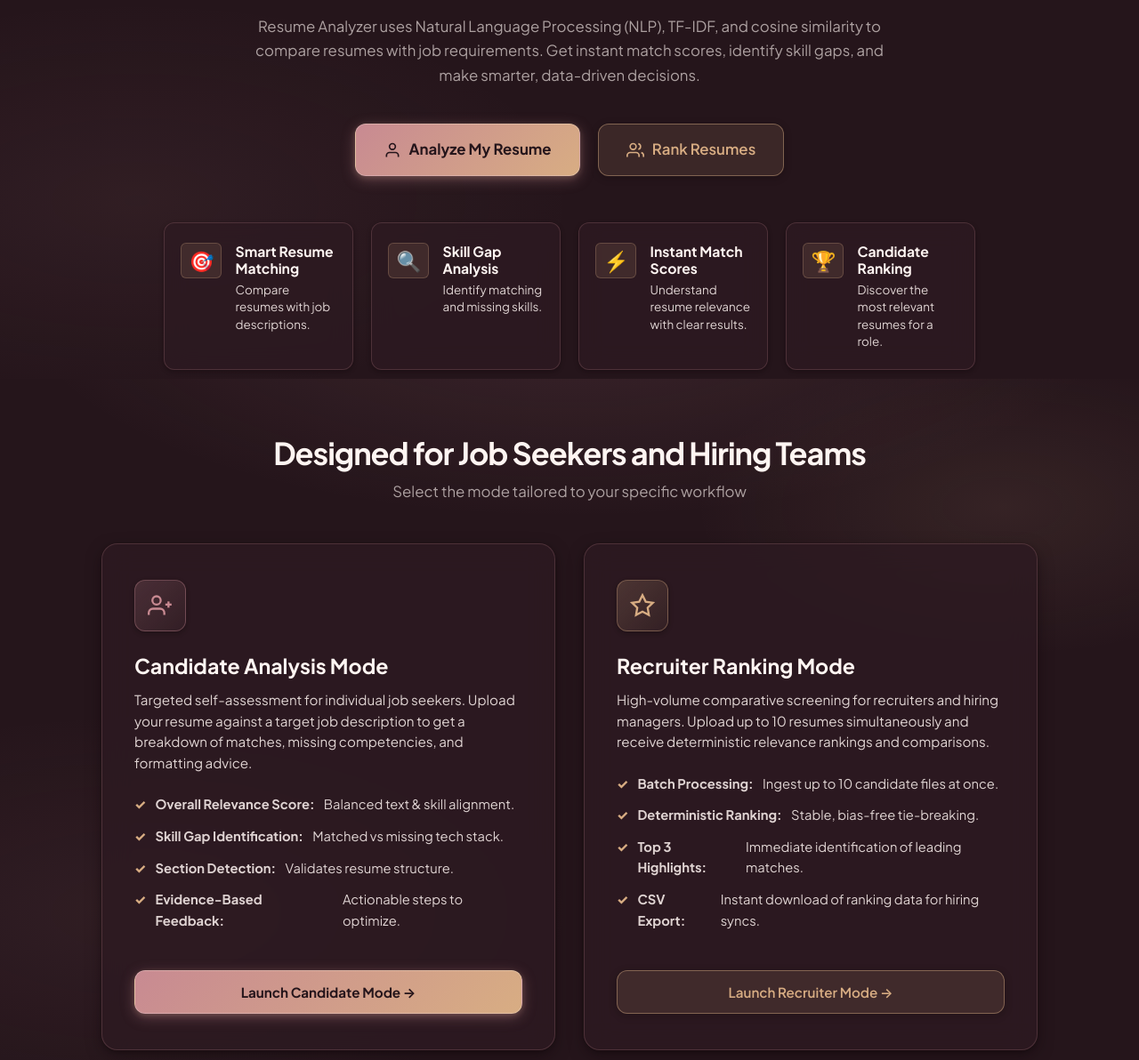
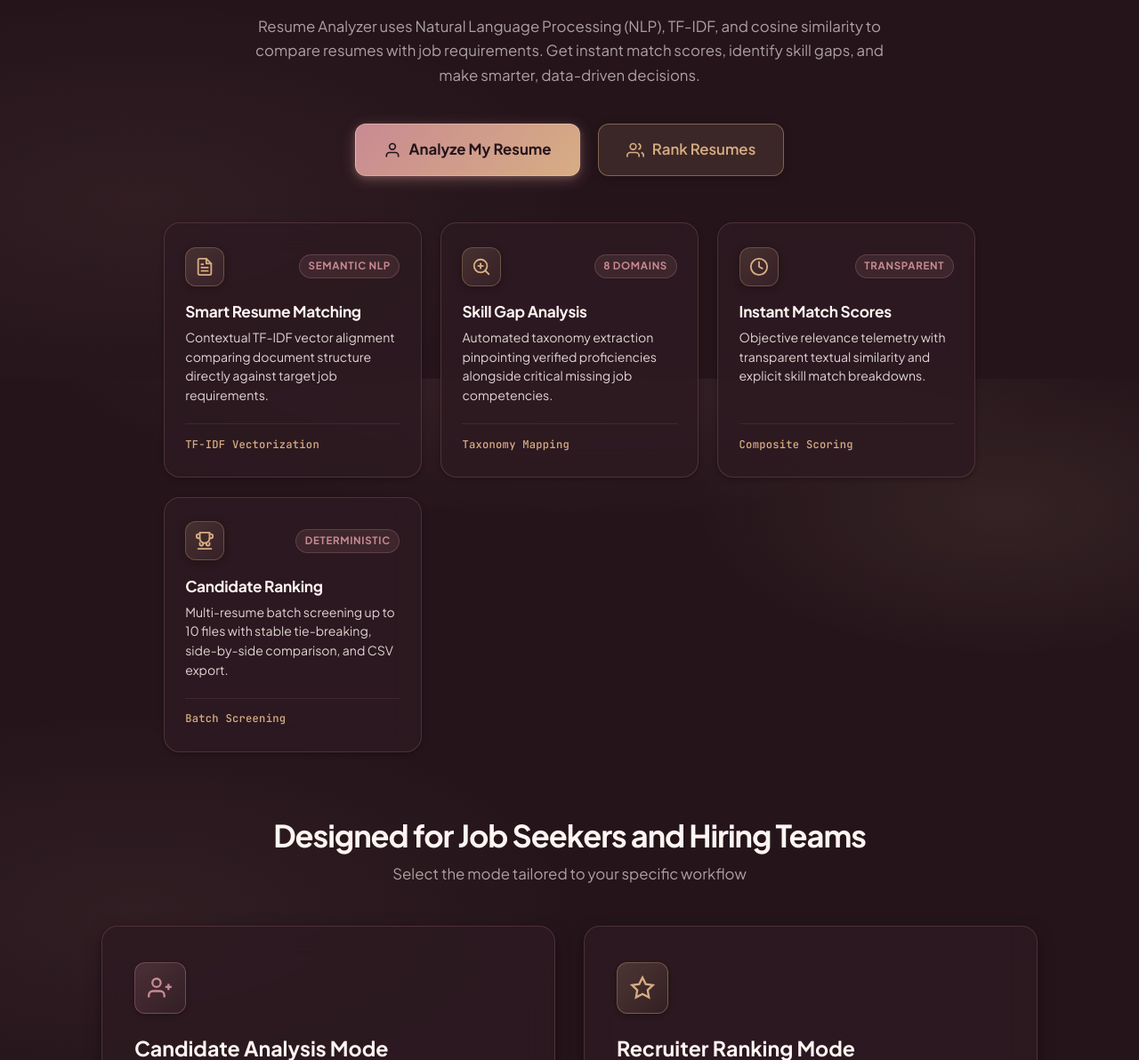
Before and after one commit to krupabt/Resume-Analyzer, a Flask app: page / in a window 1280 px wide. Shown: the part 374-1566 px from the top of the page at 89% size. Run offline with Flask 3, Linux system fonts and the light colour scheme.

Commit message:
feat(ui): elevate feature highlights into professional enterprise SaaS showcase

```diff
--- a/static/css/style.css
+++ b/static/css/style.css
@@ -526,58 +526,127 @@ code, pre {
 }
 
 /* --------------------------------------------------------------------------
-   Feature Highlight Cards (Glass Cards with Rose Gold Glow)
+   Feature Highlight Cards (Enterprise SaaS Glass Cards with Rose Gold Glow)
    -------------------------------------------------------------------------- */
 .features-highlight-grid {
     display: grid;
-    grid-template-columns: repeat(auto-fit, minmax(210px, 1fr));
-    gap: 1.25rem;
-    margin-top: 1.75rem;
+    grid-template-columns: repeat(auto-fit, minmax(230px, 1fr));
+    gap: 1.35rem;
+    margin-top: 2.25rem;
     text-align: left;
 }
 
 .feature-highlight-card {
     background: var(--bg-card);
-    backdrop-filter: blur(14px);
-    -webkit-backdrop-filter: blur(14px);
+    backdrop-filter: blur(16px);
+    -webkit-backdrop-filter: blur(16px);
     border: 1px solid var(--border-color);
+    border-radius: var(--radius-lg);
+    padding: 1.65rem 1.45rem;
+    display: flex;
+    flex-direction: column;
+    justify-content: space-between;
+    box-shadow: var(--shadow-sm);
+    position: relative;
+    overflow: hidden;
+    transition: var(--transition);
+}
+
+.feature-highlight-card::before {
+    content: "";
+    position: absolute;
+    top: 0;
+    left: 0;
+    right: 0;
+    height: 2px;
+    background: linear-gradient(90deg, transparent, var(--secondary), transparent);
+    opacity: 0;
+    transition: opacity 0.3s ease;
+}
+
+.feature-highlight-card:hover {
+    transform: translateY(-4px);
+    border-color: rgba(216, 173, 131, 0.45);
+    box-shadow: var(--shadow-md), var(--shadow-glow-gold);
+}
+
+.feature-highlight-card:hover::before {
+    opacity: 1;
+}
+
+.feature-card-top {
+    display: flex;
+    align-items: center;
+    justify-content: space-between;
+    margin-bottom: 1.15rem;
+}
+
+.feature-highlight-icon {
+    width: 44px;
+    height: 44px;
+    display: inline-flex;
+    align-items: center;
+    justify-content: center;
+    background: linear-gradient(135deg, rgba(216, 173, 131, 0.16), rgba(200, 138, 146, 0.08));
+    border: 1px solid rgba(216, 173, 131, 0.3);
     border-radius: var(--radius-md);
-    padding: 1.35rem 1.15rem;
-    display: flex;
-    align-items: flex-start;
-    gap: 0.95rem;
-    box-shadow: var(--shadow-sm);
+    color: var(--secondary);
+    box-shadow: 0 2px 8px rgba(15, 6, 9, 0.3);
     transition: var(--transition);
 }
 
-.feature-highlight-card:hover {
-    transform: translateY(-3px);
+.feature-highlight-card:hover .feature-highlight-icon {
+    transform: scale(1.06);
+    background: linear-gradient(135deg, rgba(216, 173, 131, 0.25), rgba(200, 138, 146, 0.15));
     border-color: var(--secondary);
-    box-shadow: var(--shadow-md), var(--shadow-glow-gold);
-}
-
-.feature-highlight-icon {
-    font-size: 1.4rem;
-    line-height: 1;
-    padding: 0.5rem;
-    background: rgba(216, 173, 131, 0.12);
-    border: 1px solid rgba(216, 173, 131, 0.25);
-    border-radius: var(--radius-sm);
-    flex-shrink: 0;
+    color: #FFF5F2;
+}
+
+.feature-card-tag {
+    font-size: 0.72rem;
+    font-weight: 700;
+    text-transform: uppercase;
+    letter-spacing: 0.06em;
+    padding: 0.2rem 0.6rem;
+    border-radius: var(--radius-full);
+    background: rgba(200, 138, 146, 0.12);
+    color: var(--primary);
+    border: 1px solid rgba(200, 138, 146, 0.25);
+}
+
+.feature-highlight-content {
+    flex: 1;
+    margin-bottom: 1.25rem;
 }
 
 .feature-highlight-content h4 {
-    font-size: 0.98rem;
+    font-size: 1.08rem;
     font-weight: 700;
     color: var(--text-primary);
-    margin-bottom: 0.25rem;
+    margin-bottom: 0.45rem;
+    letter-spacing: -0.015em;
 }
 
 .feature-highlight-content p {
-    font-size: 0.84rem;
+    font-size: 0.88rem;
     color: var(--text-secondary);
-    line-height: 1.45;
+    line-height: 1.55;
     margin: 0;
+}
+
+.feature-card-footer {
+    display: flex;
+    align-items: center;
+    padding-top: 0.85rem;
+    border-top: 1px solid rgba(200, 138, 146, 0.12);
+}
+
+.feature-metric {
+    font-size: 0.76rem;
+    font-family: 'JetBrains Mono', monospace;
+    color: var(--secondary);
+    font-weight: 500;
+    letter-spacing: 0.02em;
 }
 
 /* ==========================================================================
--- a/templates/index.html
+++ b/templates/index.html
@@ -38,34 +38,94 @@
             </a>
         </div>
 
-        <!-- Feature Highlights Grid -->
+        <!-- Professional Capabilities Showcase Grid -->
         <div class="features-highlight-grid">
+            <!-- Card 1: Smart Resume Matching -->
             <div class="feature-highlight-card">
-                <div class="feature-highlight-icon">🎯</div>
+                <div class="feature-card-top">
+                    <div class="feature-highlight-icon" aria-hidden="true">
+                        <svg width="22" height="22" viewBox="0 0 24 24" fill="none" stroke="currentColor" stroke-width="2" stroke-linecap="round" stroke-linejoin="round">
+                            <path d="M14 2H6a2 2 0 0 0-2 2v16a2 2 0 0 0 2 2h12a2 2 0 0 0 2-2V8z"></path>
+                            <polyline points="14 2 14 8 20 8"></polyline>
+                            <line x1="16" y1="13" x2="8" y2="13"></line>
+                            <line x1="16" y1="17" x2="8" y2="17"></line>
+                            <polyline points="10 9 9 9 8 9"></polyline>
+                        </svg>
+                    </div>
+                    <span class="feature-card-tag">Semantic NLP</span>
+                </div>
                 <div class="feature-highlight-content">
                     <h4>Smart Resume Matching</h4>
-                    <p>Compare resumes with job descriptions.</p>
+                    <p>Contextual TF-IDF vector alignment comparing document structure directly against target job requirements.</p>
+                </div>
+                <div class="feature-card-footer">
+                    <span class="feature-metric">TF-IDF Vectorization</span>
                 </div>
             </div>
+
+            <!-- Card 2: Skill Gap Analysis -->
             <div class="feature-highlight-card">
-                <div class="feature-highlight-icon">🔍</div>
+                <div class="feature-card-top">
+                    <div class="feature-highlight-icon" aria-hidden="true">
+                        <svg width="22" height="22" viewBox="0 0 24 24" fill="none" stroke="currentColor" stroke-width="2" stroke-linecap="round" stroke-linejoin="round">
+                            <circle cx="11" cy="11" r="8"></circle>
+                            <line x1="21" y1="21" x2="16.65" y2="16.65"></line>
+                            <line x1="11" y1="8" x2="11" y2="14"></line>
+                            <line x1="8" y1="11" x2="14" y2="11"></line>
+                        </svg>
+                    </div>
+                    <span class="feature-card-tag">8 Domains</span>
+                </div>
                 <div class="feature-highlight-content">
                     <h4>Skill Gap Analysis</h4>
-                    <p>Identify matching and missing skills.</p>
+                    <p>Automated taxonomy extraction pinpointing verified proficiencies alongside critical missing job competencies.</p>
+                </div>
+                <div class="feature-card-footer">
+                    <span class="feature-metric">Taxonomy Mapping</span>
                 </div>
             </div>
+
+            <!-- Card 3: Instant Match Scores -->
             <div class="feature-highlight-card">
-                <div class="feature-highlight-icon">⚡</div>
+                <div class="feature-card-top">
+                    <div class="feature-highlight-icon" aria-hidden="true">
+                        <svg width="22" height="22" viewBox="0 0 24 24" fill="none" stroke="currentColor" stroke-width="2" stroke-linecap="round" stroke-linejoin="round">
+                            <circle cx="12" cy="12" r="10"></circle>
+                            <polyline points="12 6 12 12 16 14"></polyline>
+                        </svg>
+                    </div>
+                    <span class="feature-card-tag">Transparent</span>
+                </div>
                 <div class="feature-highlight-content">
                     <h4>Instant Match Scores</h4>
-                    <p>Understand resume relevance with clear results.</p>
+                    <p>Objective relevance telemetry with transparent textual similarity and explicit skill match breakdowns.</p>
+                </div>
+                <div class="feature-card-footer">
+                    <span class="feature-metric">Composite Scoring</span>
                 </div>
             </div>
+
+            <!-- Card 4: Candidate Ranking -->
             <div class="feature-highlight-card">
-                <div class="feature-highlight-icon">🏆</div>
+                <div class="feature-card-top">
+                    <div class="feature-highlight-icon" aria-hidden="true">
+                        <svg width="22" height="22" viewBox="0 0 24 24" fill="none" stroke="currentColor" stroke-width="2" stroke-linecap="round" stroke-linejoin="round">
+                            <path d="M6 9H4.5a2.5 2.5 0 0 1 0-5H6"></path>
+                            <path d="M18 9h1.5a2.5 2.5 0 0 0 0-5H18"></path>
+                            <path d="M4 22h16"></path>
+                            <path d="M10 14.66V17c0 .55-.45 1-1 1H7c-.55 0-1-.45-1-1v-2.34"></path>
+                            <path d="M18 14.66V17c0 .55-.45 1-1 1h-2c-.55 0-1-.45-1-1v-2.34"></path>
+                            <path d="M18 2H6v7a6 6 0 0 0 12 0V2z"></path>
+                        </svg>
+                    </div>
+                    <span class="feature-card-tag">Deterministic</span>
+                </div>
                 <div class="feature-highlight-content">
                     <h4>Candidate Ranking</h4>
-                    <p>Discover the most relevant resumes for a role.</p>
+                    <p>Multi-resume batch screening up to 10 files with stable tie-breaking, side-by-side comparison, and CSV export.</p>
+                </div>
+                <div class="feature-card-footer">
+                    <span class="feature-metric">Batch Screening</span>
                 </div>
             </div>
         </div>
```
